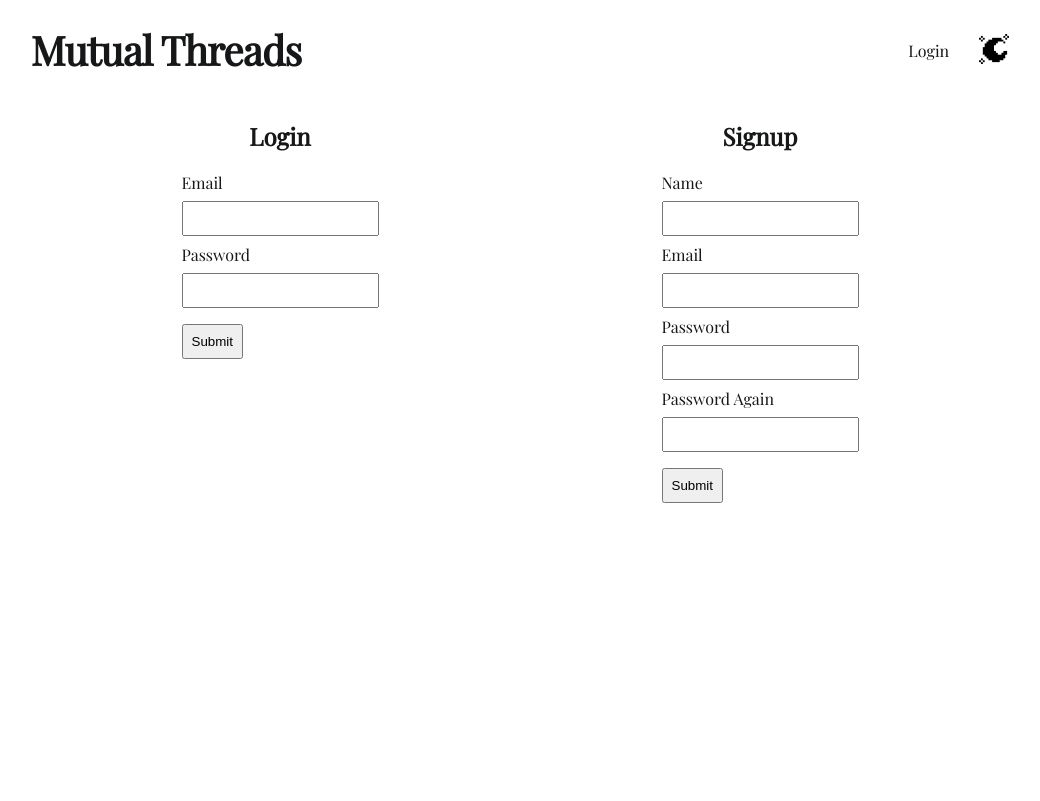
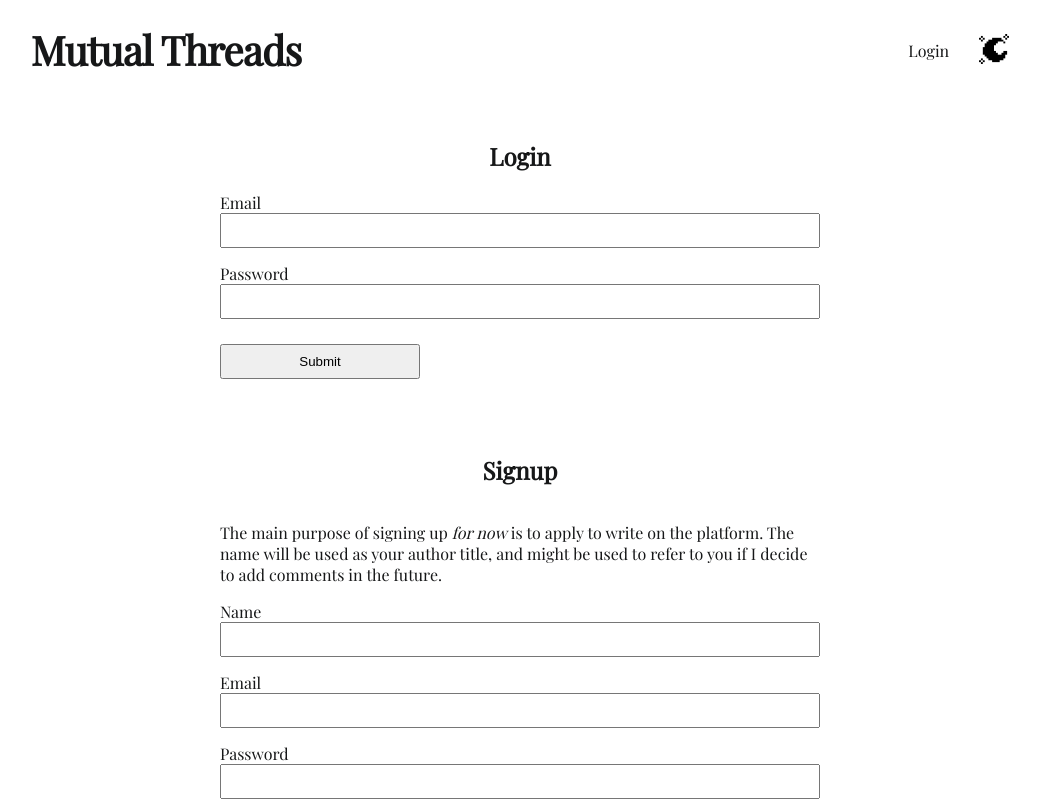
Before and after one commit to gabepetersen/dadblog, a Next.js app: page /login in a window 1280 px wide. Shown: the top 801 px of the page, without its empty margins (120-1160 px from the left). Built offline with nearby package versions, Linux system fonts and the light colour scheme.

Commit message:
Fixup login page
I will fix styles later

```diff
--- a/pages/login.module.scss
+++ b/pages/login.module.scss
@@ -4,17 +4,31 @@
     margin: 0.5rem auto;
   }
   display: grid;
-  grid-template-columns: 1fr 1fr;
+  grid-template-columns: 1fr;
+  justify-items: center;
 }
+
 .login, .signup {
   display: flex;
   flex-direction: column;
-  justify-content: flex-start;
+  justify-content: center;
   align-items: center;
-}
+  width: 100%;
+  padding: 20px;
+  max-width: 600px;
 
-@media screen and (max-width: 550px) {
-  .formContainer {
-    grid-template-columns: 1fr;
+  form {
+    display: flex;
+    flex-direction: column;
+    width: 100%;
+  }
+
+  input {
+    margin: 0 0 15px 0;
+  }
+
+  input[type="submit"] {
+    margin-top: 10px;
+    max-width: 200px;
   }
 }
--- a/pages/login.tsx
+++ b/pages/login.tsx
@@ -93,7 +93,7 @@ export default function Login() {
         <div className={styles.login}>
           <h2>Login</h2>
           <form onSubmit={handleLogin} ref={form => loginForm = form}>
-            <label htmlFor="loginEmail">Email</label><br />
+            <label htmlFor="loginEmail">Email</label>
             <input
               type="text"
               id="loginEmail"
@@ -101,8 +101,7 @@ export default function Login() {
               {...emailLogin}
               autoComplete="on"
             />
-            <br />
-            <label htmlFor="loginPass">Password</label><br />
+            <label htmlFor="loginPass">Password</label>
             <input
               type="password"
               id="loginPass"
@@ -110,7 +109,6 @@ export default function Login() {
               {...passwordLogin}
               autoComplete="on"
             />
-            <br />
             <input type="submit" value="Submit" />
           </form>
         </div>
@@ -118,8 +116,9 @@ export default function Login() {
         {/* Signup Portion */}
         <div className={styles.signup}>
           <h2>Signup</h2>
+          <p>The main purpose of signing up <em>for now</em> is to apply to write on the platform. The name will be used as your author title, and might be used to refer to you if I decide to add comments in the future.</p>
           <form onSubmit={handleSignup} ref={form => signupForm = form}>
-            <label htmlFor="name">Name</label><br />
+            <label htmlFor="name">Name</label>
             <input
               type="text"
               id="name"
@@ -127,8 +126,7 @@ export default function Login() {
               {...nameSignup}
               autoComplete="on"
             />
-            <br />
-            <label htmlFor="signupEmail">Email</label><br />
+            <label htmlFor="signupEmail">Email</label>
             <input
               type="text"
               id="signupEmail"
@@ -136,8 +134,7 @@ export default function Login() {
               {...emailSignup}
               autoComplete="on"
             />
-            <br />
-            <label htmlFor="signupPass1">Password</label><br />
+            <label htmlFor="signupPass1">Password</label>
             <input
               type="password"
               id="signupPass1"
@@ -145,8 +142,7 @@ export default function Login() {
               {...password1Signup}
               autoComplete="on"
             />
-            <br />
-            <label htmlFor="signupPass2">Password Again</label><br />
+            <label htmlFor="signupPass2">Password Again</label>
             <input
               type="password"
               id="signupPass2"
@@ -154,7 +150,6 @@ export default function Login() {
               {...password2Signup}
               autoComplete="on"
             />
-            <br />
             <input type="submit" value="Submit" />
           </form>
         </div>
```
